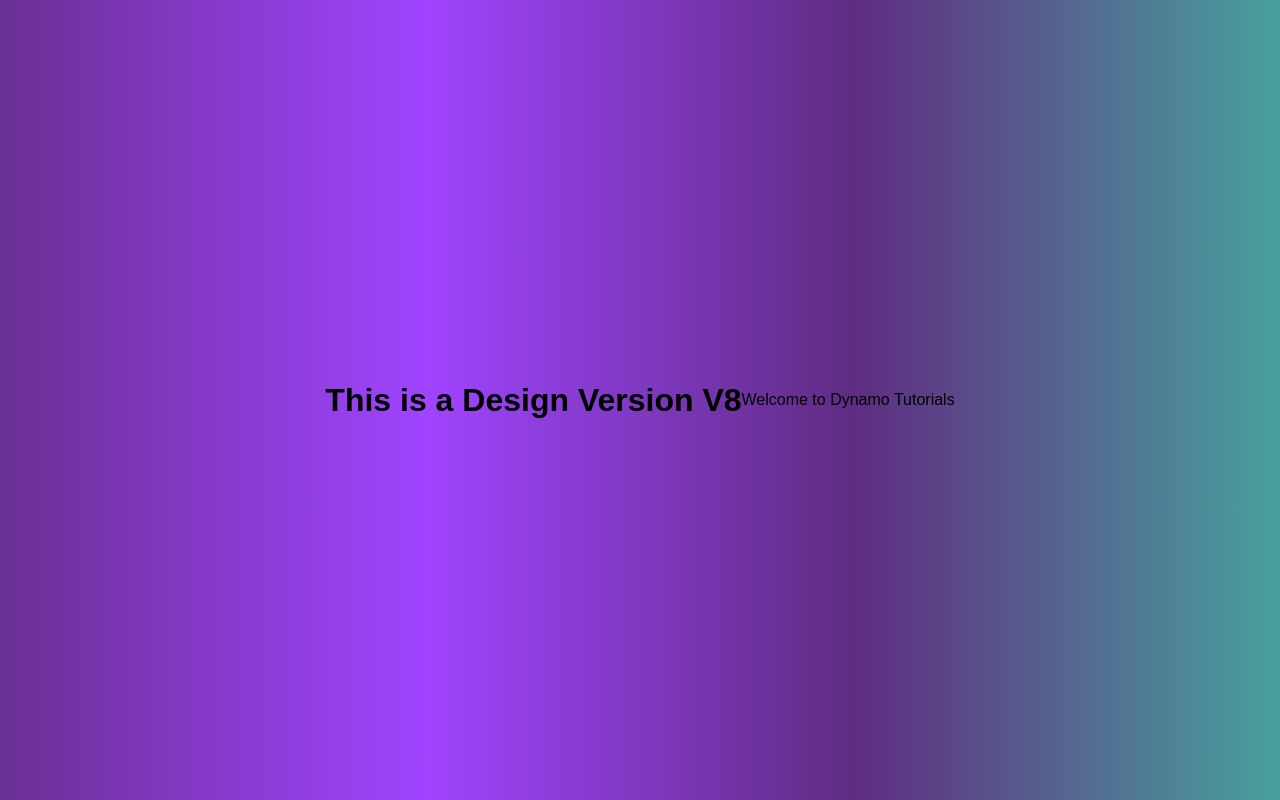
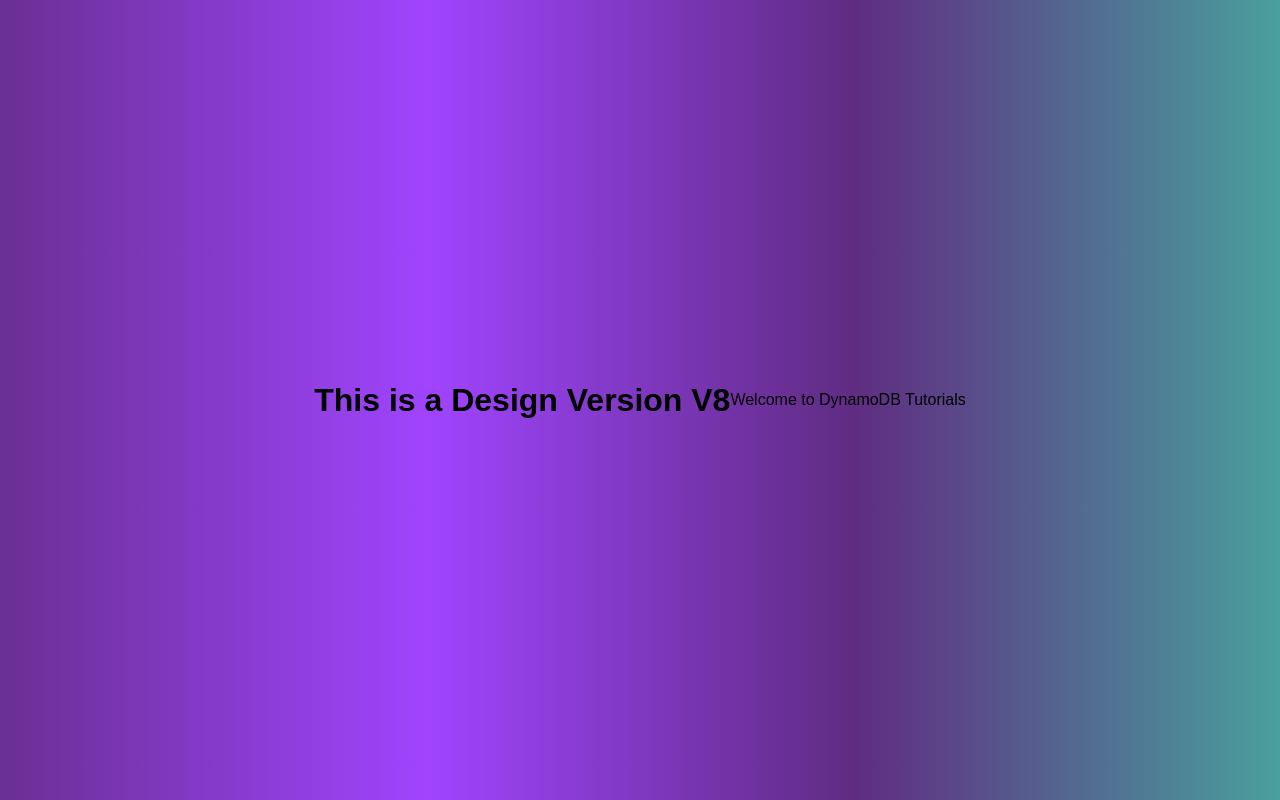
Before and after one commit to omkarsingad/gitdemo, a plain HTML site: page index.html in a window 1280 px wide. Drawn offline with Linux system fonts and the light colour scheme.

Commit message:
dynamodb

```diff
--- a/index.html
+++ b/index.html
@@ -11,7 +11,7 @@
 
 <body>
     <h1>This is a Design Version V8</h1>
-    <p>Welcome to Dynamo Tutorials</p>
+    <p>Welcome to DynamoDB Tutorials</p>
 </body>
 
 </html>
```
